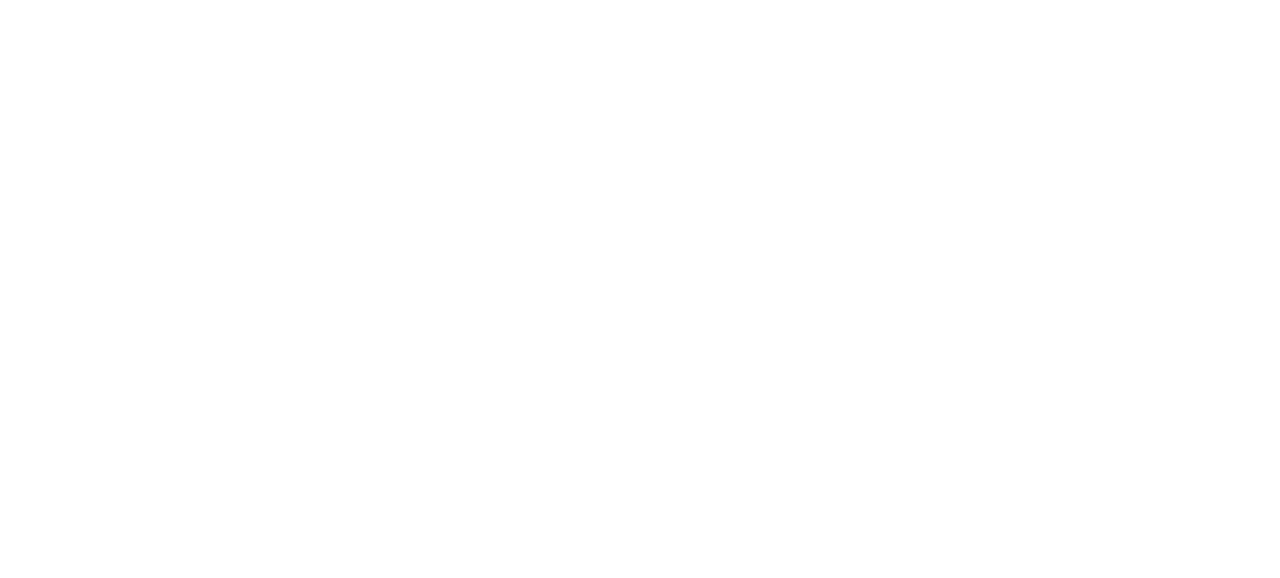
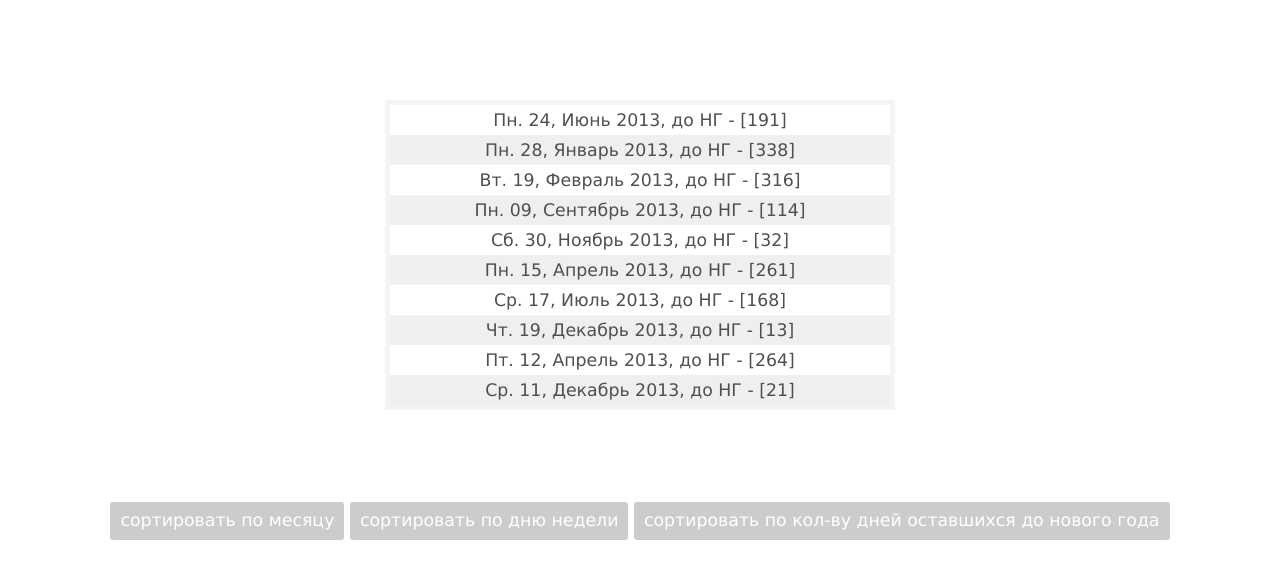
Before and after one commit to Hudkoff/JS_Core_01, a plain HTML site: page index.htm in a window 1280 px wide. Drawn offline with Linux system fonts and the light colour scheme.

Commit message:
finished
need to polish codestyle

```diff
--- a/date.css
+++ b/date.css
@@ -0,0 +1,28 @@
+body {
+	font: 13pt Verdana;
+	color: #4f4f4f;
+	text-align: center;
+}
+a{
+	background: #ccc;
+	border-radius: 3px;
+	text-decoration: none;
+	padding: 8px 10px 10px;
+	color:#fff;
+}
+a:hover{
+	background: #ddd;
+	text-decoration: none;
+}
+.dateTable {
+	margin: 100px auto;
+	width: 500px;
+	border: 5px solid #f4f4f4;
+}
+.dateRow {
+	padding: 5px 10px;
+}
+.dateRow:nth-child(even) {
+	background: #efefef;
+
+}
--- a/date.js
+++ b/date.js
@@ -6,29 +6,165 @@
 
 
 
-(function() {
+window.onload = function() {
+
+	/**
+	* Cool randomizer for different usage
+	*/
+	function randomizer(minValue, maxValue) {
+		var rand = minValue + Math.random()*(maxValue - minValue + 1); // Math.random() gives number from interval [0,1) so we need to increase value
+		rand = Math.floor(rand);
+		//rand = rand^0; // some another stylish way to round
+		return rand;
+	}
+
+	/**
+	* Let's check my awesome randomizer
+	*/
+	function probabilityControl(iterations) {
+		var x = y = 0;
+		for (var i = 0; i < iterations; i++) {
+			(randomizer(1, 2) == 1) ? x++ : y++;
+		}
+		x = x*100/iterations;
+		y = y*100/iterations;
+		dx = Math.round(Math.abs(x - 50)*100)/100; // let's round it to 0.01
+		console.log(x + "% vs. " + y + "%");
+		if (dx >= 1) {
+			console.error("Shit! dx=" + dx + "%");
+		} else {
+			console.warn("Fucking dx=" + dx + "%");
+		}
+	}
+	probabilityControl(2000);
+
+	var weekDayRus = [];
+	weekDayRus[0]="Вс";
+	weekDayRus[1]="Пн";
+	weekDayRus[2]="Вт";
+	weekDayRus[3]="Ср";
+	weekDayRus[4]="Чт";
+	weekDayRus[5]="Пт";
+	weekDayRus[6]="Сб";
+
+	var monthRus = []
+	monthRus[0] = "Январь";
+	monthRus[1] = "Февраль";
+	monthRus[2] = "Март";
+	monthRus[3] = "Апрель";
+	monthRus[4] = "Май";
+	monthRus[5] = "Июнь";
+	monthRus[6] = "Июль";
+	monthRus[7] = "Август";
+	monthRus[8] = "Сентябрь";
+	monthRus[9] = "Октябрь";
+	monthRus[10] = "Ноябрь";
+	monthRus[11] = "Декабрь";
+
+
+	/**
+	 * converts image name to image tag
+	 * @param imgFilename {string}	imgFilename  single image name from array
+	 * @param className {string}	class that applies to image
+	 *
+	 * @returns {HTMLElement}		full <img> tag
+	 */
+	function createDateNode(inputDate) {
+		var newDiv = document.createElement('div');
+		newDiv.className = 'dateRow';
+		newDiv.setAttribute("data-item", inputDate);
+
+		var text = weekDayRus[inputDate.getDay()] + ". ";
+
+		var day = inputDate.getDate();
+
+		text += (day < 10) ? "0" : "";
+		text += day + ", ";
+		text += monthRus[inputDate.getMonth()] + " ";
+		text += inputDate.getFullYear() + ", до НГ - [";
+
+		var beforeNY = Math.round( (1388534400000 - inputDate.getTime())/86400000 ); // .getTime() gives in ms!
+
+		text += beforeNY + "]";
+
+		newDiv.innerHTML = text;
+		return newDiv;
+	}
+
+
+	var docFragment = document.createDocumentFragment();
+	var dateArray = [];
+	var lenght = 10;
+	var table = document.querySelector('.dateTable');
+
+
+	function fillTable() {
+		var node;
+		for (var i = 0; i < lenght; i++) {
+			if (!dateArray || dateArray.length < lenght) { // creating new array only if it was not created before
+				var randomDay = randomizer(1, 31); // generate day
+				var randomMonth = randomizer(0, 11); // generate month
+				dateArray[i] = new Date(2013, randomMonth, randomDay);
+			}
+			node = createDateNode(dateArray[i]);
+			docFragment.appendChild(node);
+		};
+
+		table.innerHTML = "";
+		table.appendChild(docFragment); // twice .appendChild() ? hmm... ok!
+	}
+	fillTable();
+
+	document.querySelector('.sort-month').addEventListener('click', function(e) {
+		function sName(i, ii) {
+			if (i.getMonth() > ii.getMonth()) {
+				return 1;
+			} else if (i.getMonth() < ii.getMonth()) {
+				return -1;
+			} else {
+				return 0;
+			}
+		}
+		dateArray.sort(sName);
+		fillTable();
+		e.preventDefault();
+	});
+
+	document.querySelector('.sort-weekday').addEventListener('click', function(e) {
+		function sName(i, ii) {
+			if (i.getDay() > ii.getDay()) {
+				return 1;
+			} else if (i.getDay() < ii.getDay()) {
+				return -1;
+			} else {
+				return 0;
+			}
+		}
+		dateArray.sort(sName);
+		fillTable();
+		e.preventDefault();
+	});
+
+	document.querySelector('.sort-beforeNYday').addEventListener('click', function(e) {
+		function sName(i, ii) {
+			if (Math.round( (1388534400000 - i.getTime())/86400000 ) > Math.round( (1388534400000 - ii.getTime())/86400000 )) {
+				return 1;
+			} else if (Math.round( (1388534400000 - i.getTime())/86400000 ) < Math.round( (1388534400000 - ii.getTime())/86400000 )) {
+				return -1;
+			} else {
+				return 0;
+			}
+		}
+		dateArray.sort(sName);
+		fillTable();
+		e.preventDefault();
+	});
 
 
 
-	function randomizer(minValue, maxValue) {
-		var rand = minValue + Math.random()*(maxValue+1-minValue);
-		//rand = rand^0; // some another way to round
-		rand = Math.floor(rand);
-		return rand;
-	}
 
-	function probabilityControl(iterations) {
-		var x = y = 0;
-		for (var i = 0; i <= iterations; i++) {
-			if (randomizer(1, 2) == 1) {
-				x++;
-			} else {
-				y++;
-			}
-		}
-		console.log(x, "% vs. ", y, "%")
-	}
 
-probabilityControl(1000)
 
-})()
+
+
+};
--- a/index.htm
+++ b/index.htm
@@ -8,8 +8,15 @@
 	<script src="date.js"></script>
 </head>
 <body>
-<div>
-
+<div class="dateTable">
+	<div class="dateRow">d</div>
+	<div class="dateRow">d</div>
+	<div class="dateRow">d</div>
+	<div class="dateRow">d</div>
+	<div class="dateRow">d</div>
 </div>
+<a href="#" class="sort-month">сортировать по месяцу</a>
+<a href="#" class="sort-weekday">сортировать по дню недели</a>
+<a href="#" class="sort-beforeNYday">сортировать по кол-ву дней оставшихся до нового года</a>
 </body>
 </html>
```
